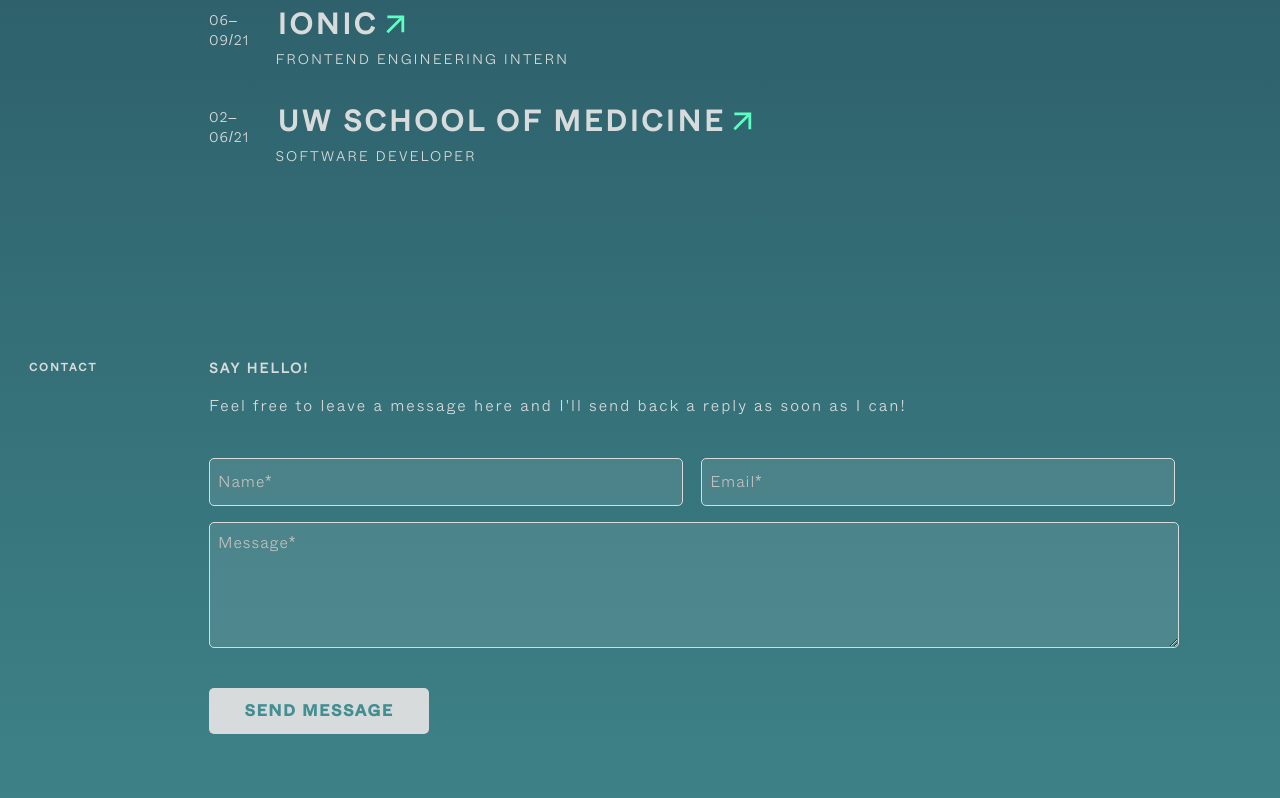
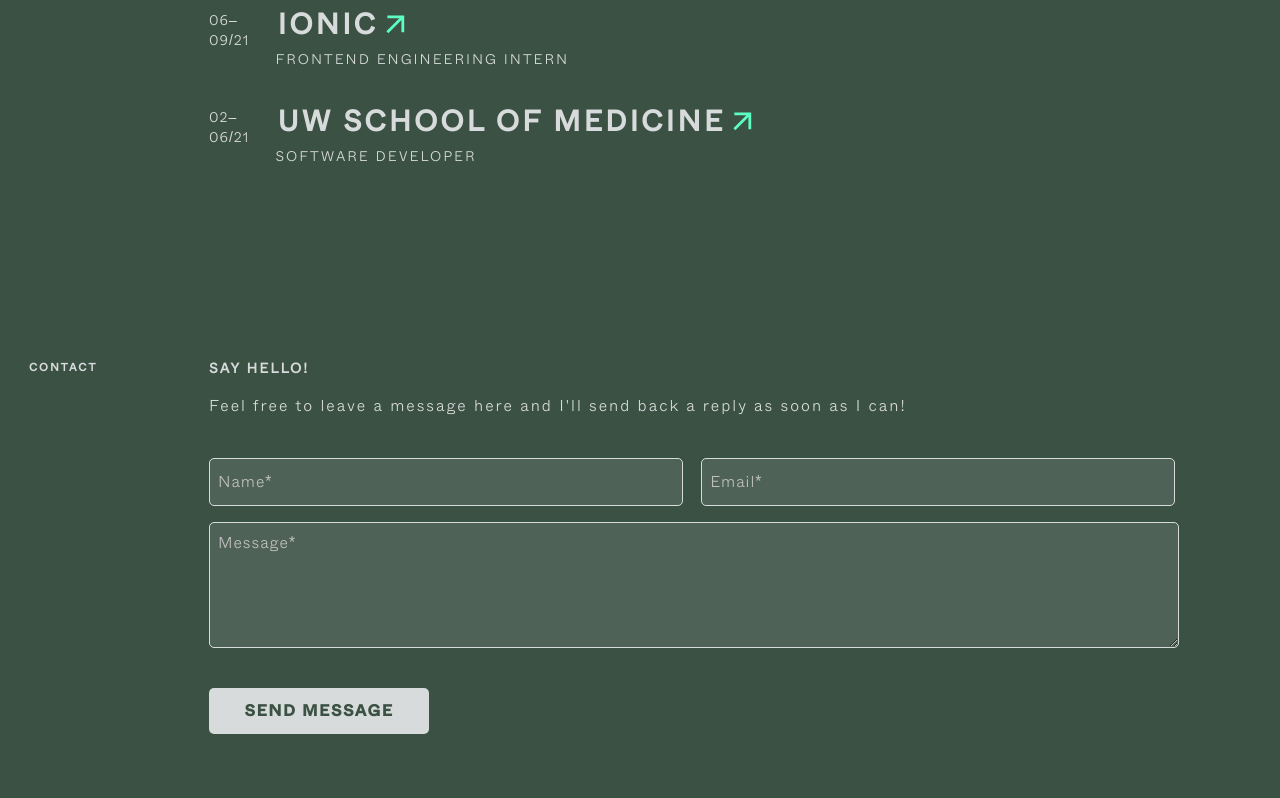
Before and after one commit to audrey-kho/audrey-kho.github.io, a React (Create React App) app: page / in a window 1280 px wide. Shown: the part 1786-2584 px from the top of the page. Built offline with nearby package versions, Linux system fonts and the light colour scheme; some icons are missing.

Commit message:
color change

```diff
--- a/src/App.js
+++ b/src/App.js
@@ -46,7 +46,7 @@
 
   return (
     <Suspense fallback={
-      <div style={{width: "100%", height: "80em", background: "#0f1625"}}></div>
+      <div style={{width: "100%", height: "80em", background: "#3b5144"}}></div>
     }>
       <NavStyles>
         <h2>AUDREY KHO</h2>
--- a/src/components/Contact.js
+++ b/src/components/Contact.js
@@ -147,7 +147,7 @@
     font-family: "Whyte Medium", sans-serif;
     display: inline;
     height: 46px;
-    color: #438e91;
+    color: #3b5144;
     font-size: 0.86em;
     font-weight: 600;
     letter-spacing: 1.5px;
--- a/src/components/Work.js
+++ b/src/components/Work.js
@@ -277,7 +277,7 @@
       }
 
       &:hover {
-        box-shadow: 0 6px 28px rgba(0, 0, 0, 0.4);
+        box-shadow: 0 6px 28px rgba(0, 0, 0, 0.25);
         transform: translateY(-2px);
       }
     }
--- a/src/index.css
+++ b/src/index.css
@@ -30,8 +30,8 @@
 body {
   position: relative;
   height: 100%;
-  background-color: #242629;
-  background-image: linear-gradient(#0c1831, #438e91);
+  background-color: #3b5144;
+  /* background-image: linear-gradient(#0c1831, #438e91); */
   min-height: 80em;
   font-family: "Whyte", sans-serif;
   color: #d8dbdb !important;
```
